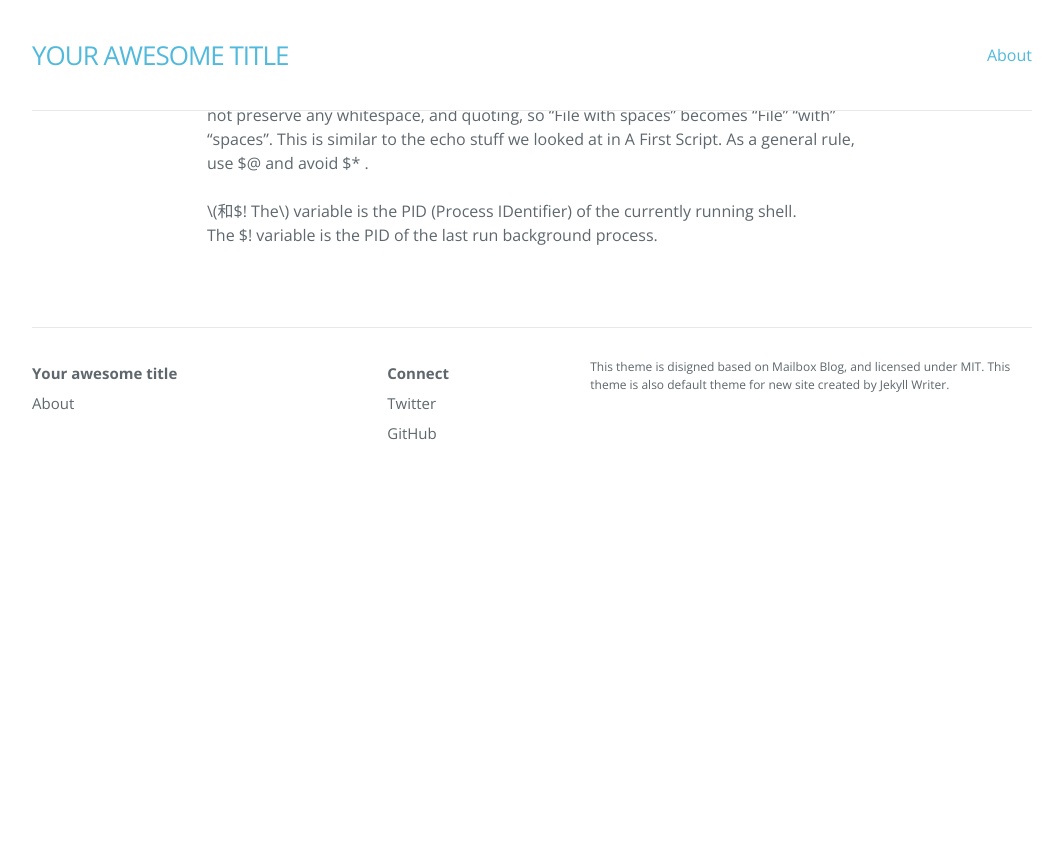
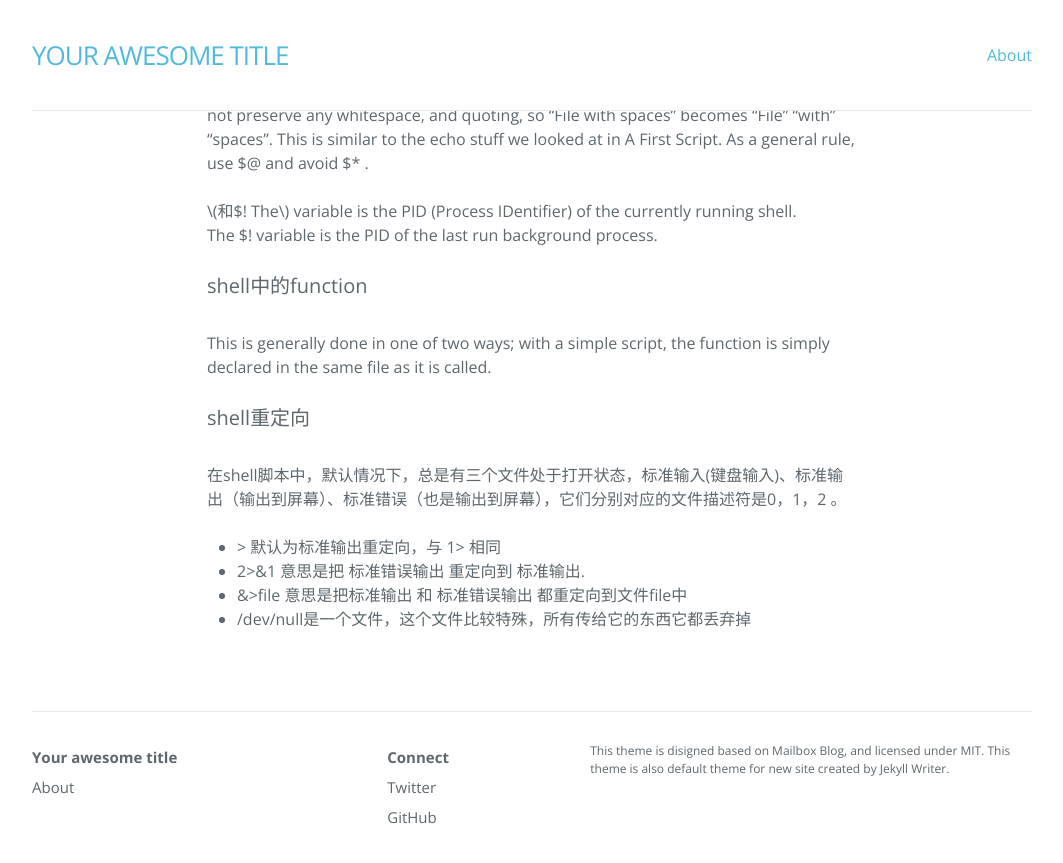
Before and after one commit to galaapple/ether.github.io, a Jekyll site: the page built from _posts/2019-07-23-Shell.md, in a window 1280 px wide and 900 px high, scrolled down 7657 px. Shown: the top 863 px of the window, without its empty margins (108-1171 px from the left). Built offline with Jekyll 4.4.1, drawn with Linux system fonts in a browser that asks for light colours; nearby versions of some CDN libraries; before the commit the page ends 8173 px from its top, so only the background shows below that.

Commit message:
一周提交

````diff
--- a/_posts/2019-07-23-Shell.md
+++ b/_posts/2019-07-23-Shell.md
@@ -167,7 +167,7 @@ IFS的默认值为空白字符（换行符、制表符或者空格）。
 所以当一行文本中有空格时，for循环会按照空格把一行分成多个元素去循环。
 ```shell
 # 保存原先的值
-old_IFS=$IFS
+old_IFS="$IFS"
 # 设为逗号
 IFS=,
 
@@ -177,7 +177,7 @@ do
 done
 
 # 恢复旧值
-IFS=$old_IFS
+IFS="$old_IFS"
 ```
 
 #### shell重定向输出
@@ -280,3 +280,13 @@ The variable $@ is all parameters $1 .. whatever. The variable $* , is similar,
 $$和$!
 The $$ variable is the PID (Process IDentifier) of the currently running shell.
 The $! variable is the PID of the last run background process.
+
+#### shell中的function
+This is generally done in one of two ways; with a simple script, the function is simply declared in the same file as it is called.
+
+#### shell重定向
+在shell脚本中，默认情况下，总是有三个文件处于打开状态，标准输入(键盘输入)、标准输出（输出到屏幕）、标准错误（也是输出到屏幕），它们分别对应的文件描述符是0，1，2 。
+* \>  默认为标准输出重定向，与 1> 相同
+* 2>&1  意思是把 标准错误输出 重定向到 标准输出.
+* &>file  意思是把标准输出 和 标准错误输出 都重定向到文件file中
+* /dev/null是一个文件，这个文件比较特殊，所有传给它的东西它都丢弃掉
````
Also changed, not shown: _posts/android-naming-convention.md (added, +8 -0 lines), _posts/git.md (added, +17 -0 lines), 1 other file.
